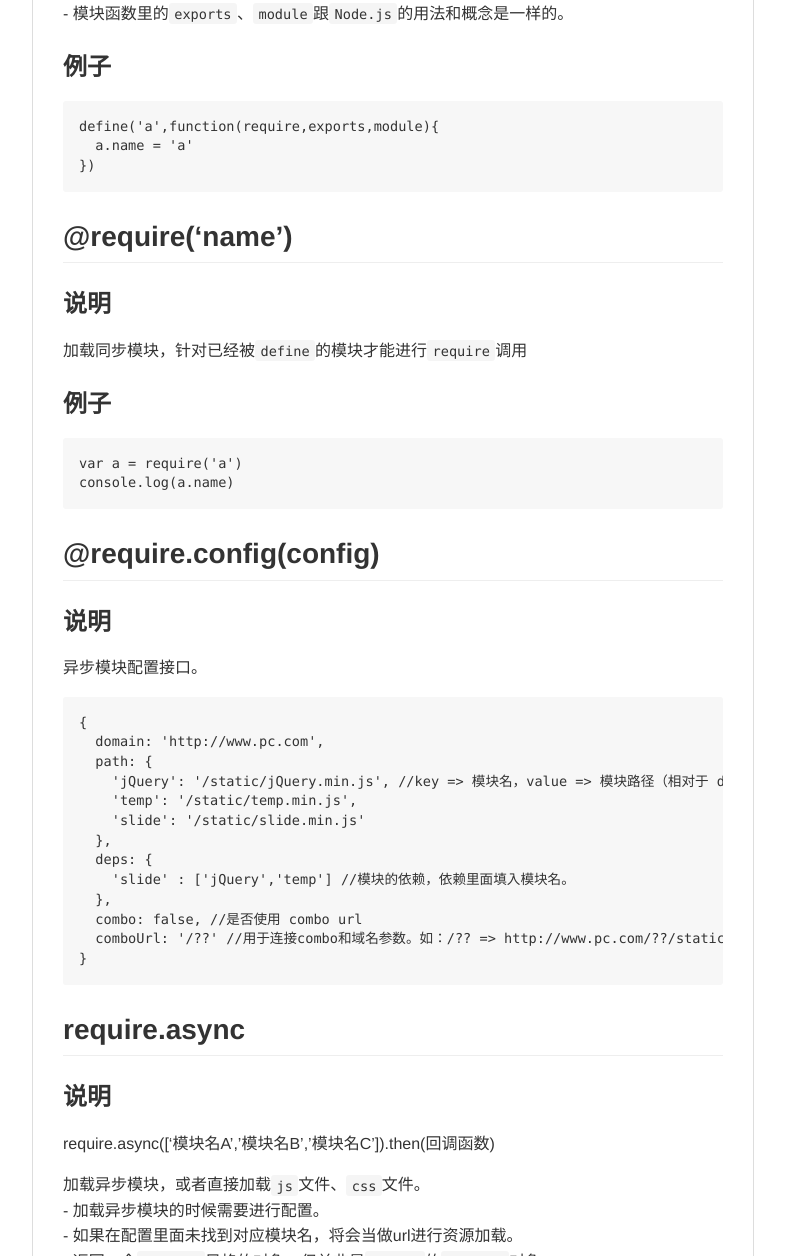
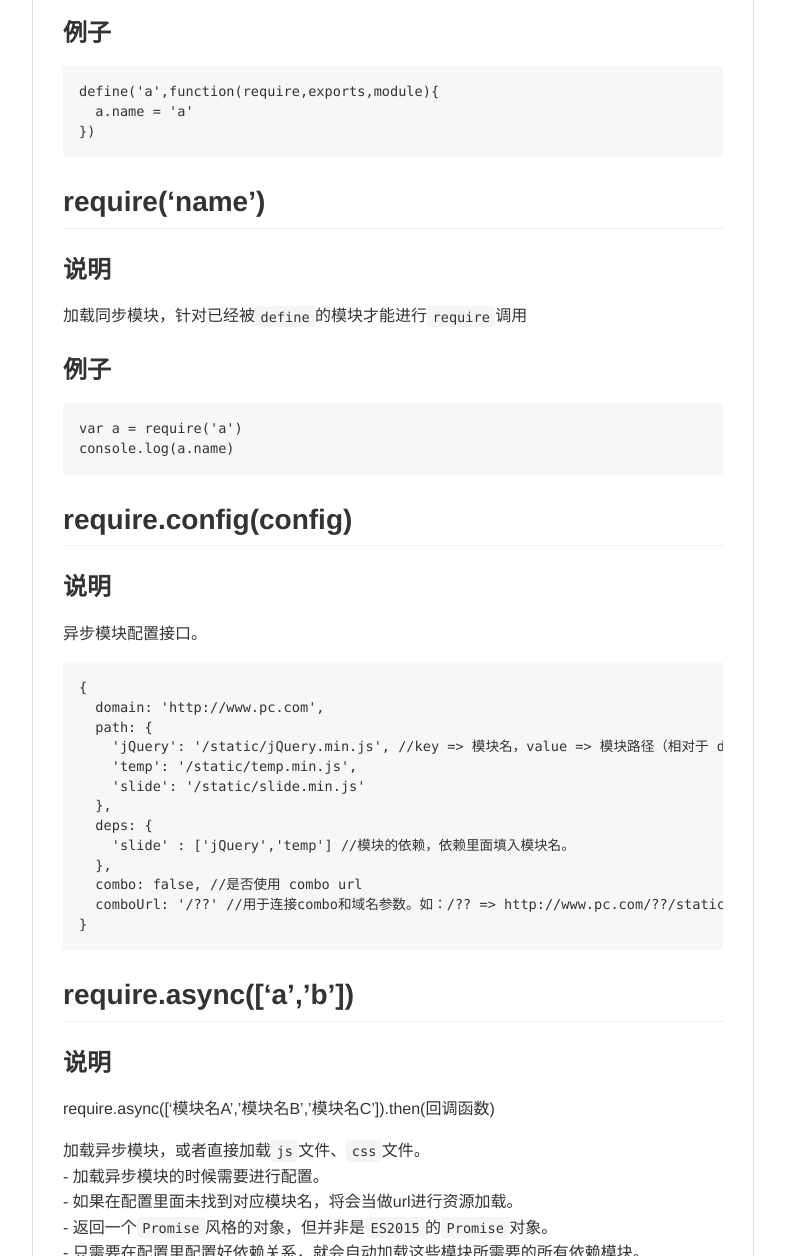
Before and after one commit to jincdream/pc-require, a website: page README.html in a window 1280 px wide. Shown: the part 566-1822 px from the top of the page, without its empty margins (247-1032 px from the left). Drawn offline with Linux system fonts and the light colour scheme.

Commit message:
readme
readme

```diff
--- a/README.html
+++ b/README.html
@@ -1017,30 +1017,30 @@ body .markdown-body
 </style><title>README</title></head><body><article class="markdown-body"><h1 id="package-control-messages"><a name="user-content-package-control-messages" href="#package-control-messages" class="headeranchor-link" aria-hidden="true"><span class="headeranchor"></span></a>Package Control Messages</h1>
 <h1 id="pc-requirejs"><a name="user-content-pc-requirejs" href="#pc-requirejs" class="headeranchor-link" aria-hidden="true"><span class="headeranchor"></span></a>pc-require.js</h1>
 <h1 id="api"><a name="user-content-api" href="#api" class="headeranchor-link" aria-hidden="true"><span class="headeranchor"></span></a>API</h1>
-<h2 id="definenamefunctionrequireexportsmodule"><a name="user-content-definenamefunctionrequireexportsmodule" href="#definenamefunctionrequireexportsmodule" class="headeranchor-link" aria-hidden="true"><span class="headeranchor"></span></a>@define(&lsquo;name&rsquo;,function(require,exports,module){})</h2>
+<h2 id="definenamefunctionrequireexportsmodule"><a name="user-content-definenamefunctionrequireexportsmodule" href="#definenamefunctionrequireexportsmodule" class="headeranchor-link" aria-hidden="true"><span class="headeranchor"></span></a>define(&lsquo;name&rsquo;,function(require,exports,module){})</h2>
 <h3 id="_1"><a name="user-content-_1" href="#_1" class="headeranchor-link" aria-hidden="true"><span class="headeranchor"></span></a>说明</h3>
 <p>定义模块，<code>define('模块名',function 模块函数(require,exports,module){})</code>。<br />
 - 模块函数只会在 require(&lsquo;模块名&rsquo;) 的时候才会被执行，且多次 require 只会执行一次。<br />
 - 模块函数里的<code>require</code>用法跟全局的<code>require</code>的用法一样，需要什么模块就 require 什么模块。<br />
 - 模块函数里的<code>exports</code>、<code>module</code>跟<code>Node.js</code>的用法和概念是一样的。</p>
 <h3 id="_2"><a name="user-content-_2" href="#_2" class="headeranchor-link" aria-hidden="true"><span class="headeranchor"></span></a>例子</h3>
-<pre><code class="js">define('a',function(require,exports,module){
+<pre><code class="javascript">define('a',function(require,exports,module){
   a.name = 'a'
 })
 </code></pre>
 
-<h2 id="requirename"><a name="user-content-requirename" href="#requirename" class="headeranchor-link" aria-hidden="true"><span class="headeranchor"></span></a>@require(&lsquo;name&rsquo;)</h2>
+<h2 id="requirename"><a name="user-content-requirename" href="#requirename" class="headeranchor-link" aria-hidden="true"><span class="headeranchor"></span></a>require(&lsquo;name&rsquo;)</h2>
 <h3 id="_3"><a name="user-content-_3" href="#_3" class="headeranchor-link" aria-hidden="true"><span class="headeranchor"></span></a>说明</h3>
 <p>加载同步模块，针对已经被<code>define</code>的模块才能进行<code>require</code>调用</p>
 <h3 id="_4"><a name="user-content-_4" href="#_4" class="headeranchor-link" aria-hidden="true"><span class="headeranchor"></span></a>例子</h3>
-<pre><code class="js">var a = require('a')
+<pre><code class="javascript">var a = require('a')
 console.log(a.name)
 </code></pre>
 
-<h2 id="requireconfigconfig"><a name="user-content-requireconfigconfig" href="#requireconfigconfig" class="headeranchor-link" aria-hidden="true"><span class="headeranchor"></span></a>@require.config(config)</h2>
+<h2 id="requireconfigconfig"><a name="user-content-requireconfigconfig" href="#requireconfigconfig" class="headeranchor-link" aria-hidden="true"><span class="headeranchor"></span></a>require.config(config)</h2>
 <h3 id="_5"><a name="user-content-_5" href="#_5" class="headeranchor-link" aria-hidden="true"><span class="headeranchor"></span></a>说明</h3>
 <p>异步模块配置接口。<br />
-<pre><code class="js">{
+<pre><code class="javascript">{
   domain: 'http://www.pc.com',
   path: {
     'jQuery': '/static/jQuery.min.js', //key =&gt; 模块名，value =&gt; 模块路径（相对于 domain 或者 相对于当前页面地址）
@@ -1054,7 +1054,7 @@ console.log(a.name)
   comboUrl: '/??' //用于连接combo和域名参数。如：/?? =&gt; http://www.pc.com/??/static/jQuery.min.js,/static/temp.min.js,/static/slide.min.js。 不适用 combo 是该参数无效。
 }
 </code></pre></p>
-<h2 id="requireasync"><a name="user-content-requireasync" href="#requireasync" class="headeranchor-link" aria-hidden="true"><span class="headeranchor"></span></a>require.async</h2>
+<h2 id="requireasyncab"><a name="user-content-requireasyncab" href="#requireasyncab" class="headeranchor-link" aria-hidden="true"><span class="headeranchor"></span></a>require.async([&lsquo;a&rsquo;,&rsquo;b&rsquo;])</h2>
 <h3 id="_6"><a name="user-content-_6" href="#_6" class="headeranchor-link" aria-hidden="true"><span class="headeranchor"></span></a>说明</h3>
 <p>require.async([&lsquo;模块名A&rsquo;,&rsquo;模块名B&rsquo;,&rsquo;模块名C&rsquo;]).then(回调函数)</p>
 <p>加载异步模块，或者直接加载<code>js</code>文件、<code>css</code>文件。<br />
@@ -1064,7 +1064,7 @@ console.log(a.name)
 - 只需要在配置里配置好依赖关系，就会自动加载这些模块所需要的所有依赖模块。<br />
 - 目前参数只支持数组。</p>
 <h3 id="_7"><a name="user-content-_7" href="#_7" class="headeranchor-link" aria-hidden="true"><span class="headeranchor"></span></a>示例</h3>
-<pre><code class="js">require
+<pre><code class="javascript">require
   .async(['slide','a'])
   .then(function(slide,a){ //模块会变成参数注入进来。
     slide.init()
```
Also changed, not shown: README.md.
